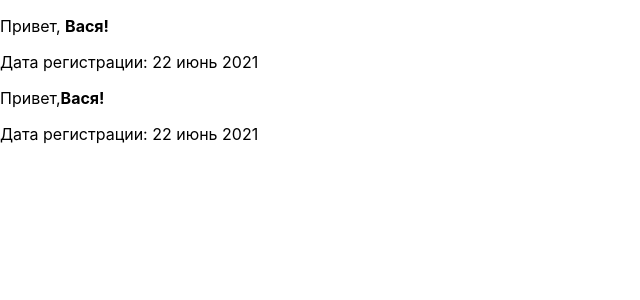
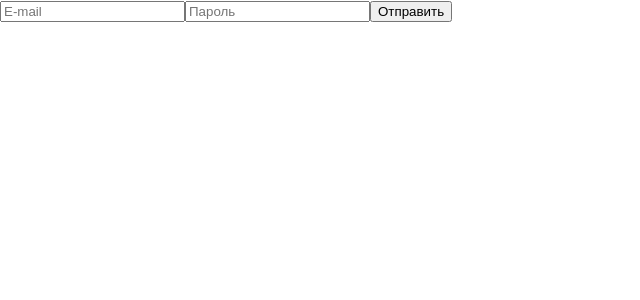
Before and after one commit to lostguk13/-home-work-1, a React (Create React App) app: page / in a window 1280 px wide. Shown: the top 300 px of the page, without its empty margins (0-640 px from the left). Built offline with nearby package versions, Linux system fonts and the light colour scheme.

Commit message:
Complete homework 2

```diff
--- a/src/App.js
+++ b/src/App.js
@@ -1,12 +1,10 @@
-import ProfileFunction from "./Profile/ProfileFunction";
-import ProfileClass from "./Profile/ProfileClass";
+import AuthorizationForm from "./AuthorizationForm/AuthorizationForm";
 
 function App() {
   return (
-   <>
-     <ProfileClass name="Вася Пупкин" registredAt={new Date(2021, 6, 22)} />
-     <ProfileFunction name="Вася Пупкин" registredAt={new Date(2021, 6, 22)} />
-   </>
+    <>
+      <AuthorizationForm />
+    </>
   );
 }
 
--- /dev/null
+++ b/src/AuthorizationForm/AuthorizationForm.js
@@ -0,0 +1,31 @@
+import React from 'react';
+
+export default function AuthorizationForm() {
+  let name;
+  let password;
+
+  const onChange = (e) => {
+    if (e.target.value.length <= 0) alert(`Нужно заполнить поле ${e.target.placeholder}`)
+    if (e.target.name == 'email' && e.target.value.length > 0 && e.target.value.indexOf('@') === -1) {
+      alert("Email имеете не правильный формат, обязателун символ : @ ")
+    }
+
+
+  }
+  const onSubmit = (e) => {
+    e.preventDefault()
+    const email = e.target.email.value; // typechecks!
+    const password = e.target.password.value;
+    console.log({ email, password })
+  }
+
+  return (
+    <>
+      <form onSubmit={onSubmit}>
+        <input type="text" onBlur={onChange} placeholder="E-mail" name="email" />
+        <input type="password" onBlur={onChange} placeholder="Пароль" name="password" />
+        <input type="submit" value="Отправить" />
+      </form>
+    </>
+  );
+}
```
Also changed, not shown: 1 other file (tests, documents, lock files or other folders).
